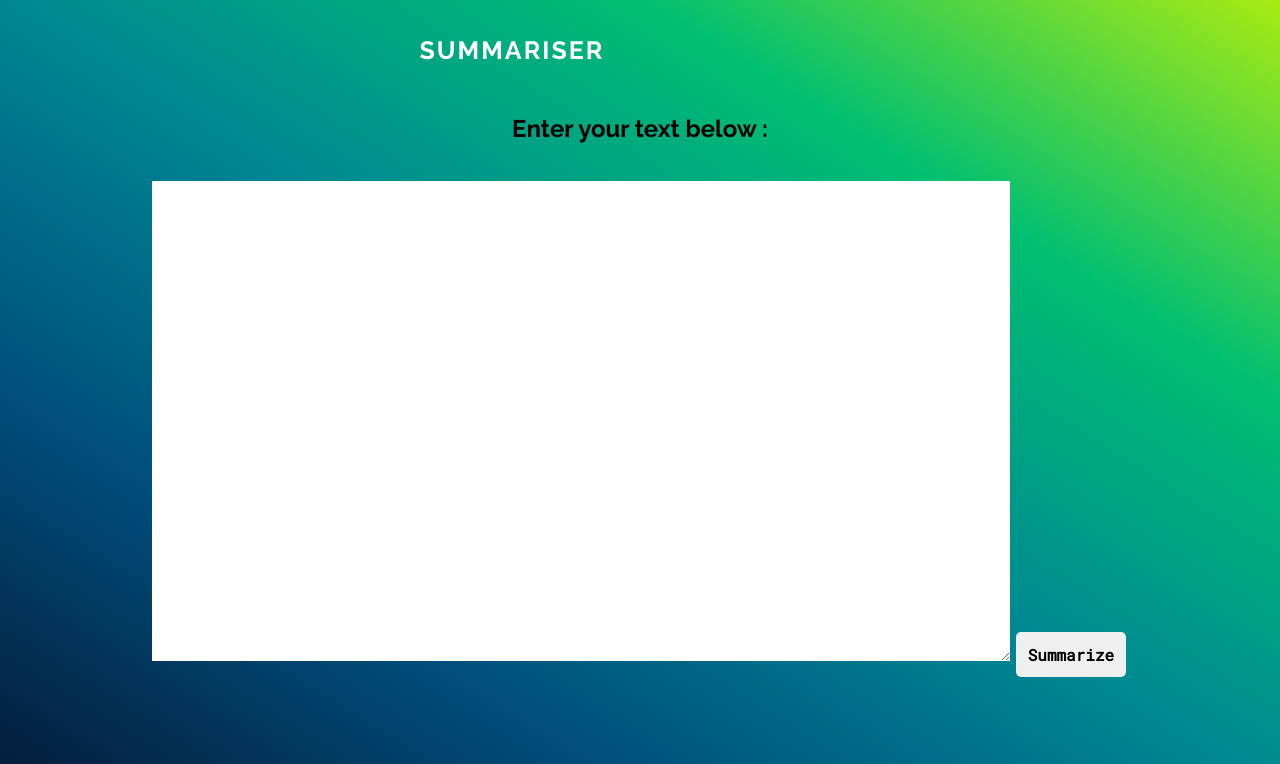
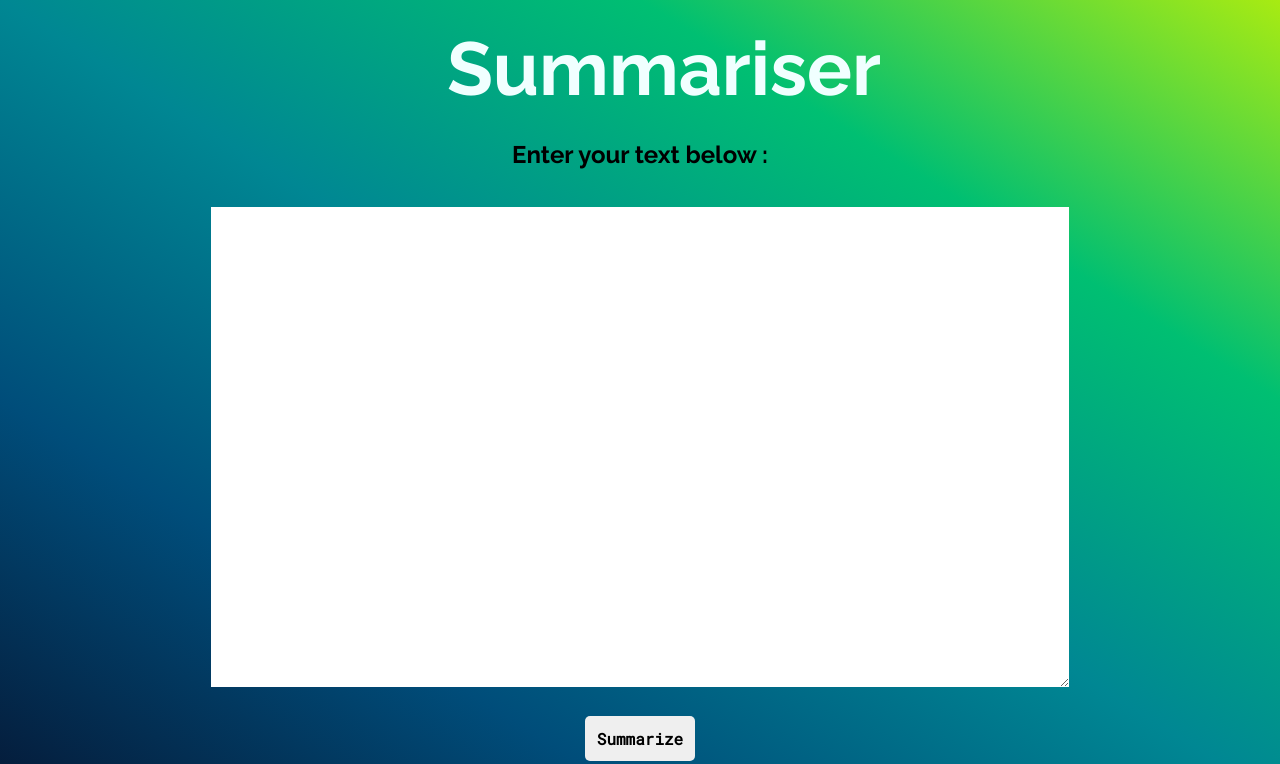
Before and after one commit to Roshni-Patil/Summariser, a Flask app: page /home in a window 1280 px wide; the page is wider, and only the part inside the window is pictured. Shown: the top 764 px of that part. Run offline with Flask 2, Linux system fonts and the light colour scheme.

Commit message:
minor changes

```diff
--- a/app.py
+++ b/app.py
@@ -1,12 +1,8 @@
-
 import spacy
 from spacy.lang.en.stop_words import STOP_WORDS
 from string import punctuation
 from heapq import nlargest
 from flask import Flask , render_template , request
-
-
-
 
 app = Flask("Text_summarizer")
 
@@ -66,4 +62,4 @@ def prediction():
 
         # print(summarise(text))
 
-app.run(host="192.168.43.54" , port=8080, debug=True)
+app.run(host="localhost" , port=8080)
--- a/static/style.css
+++ b/static/style.css
@@ -8,29 +8,9 @@ body{
   height: 100vh;
   font-family: 'Comfortaa', cursive;
 }
-.typewriter{
-  float: right;
-  margin-top: 170px;
-}
-
-.typewriter-text
-{
-  display: inline-block;
-  overflow: hidden;
-  letter-spacing: 2px;
-  animation: typing 10s steps(5, end), blink 1s step-end infinite;
-  white-space: nowrap;
-  font-size: 20px;
-  box-sizing: border-box;
-  text-transform: uppercase;
-  font-size: 25px;
-  text-align: center;
-  padding-bottom: 6px;
-  color: white;
 
 
 
-}
 
 @keyframes typing {
   from {
@@ -53,7 +33,7 @@ body{
     margin:auto;
     width: 100%;
     font-family: 'Raleway', sans-serif;
-    color:black;
+    color:azure;
     font-size: 50px;
     font-weight: bold;
     text-align:center;
@@ -74,6 +54,21 @@ body{
      border-collapse: collapse;
      /* border-style:green; */
    }
+.output{
+    padding-top: 3px;
+    /* width: 850px; */
+    width: 100%;
+    /* border: 5px solid gray; */
+    margin:auto;
+    /* border-collapse: collapse; */
+    font-family: Calibri;
+    font-style: normal;
+    font-weight: bold;
+    text-align:center;
+    font-family: 'Raleway', sans-serif;
+    border-collapse: collapse;
+    /* border-style:green; */
+  }
    .input-text{
      /* padding-bottom: 5px; */
      font-size: 20px;
--- a/templates/index.html
+++ b/templates/index.html
@@ -16,8 +16,8 @@
 </head>
 <body>
 
-	<div class="welcome typewriter-text">
-        <h3 class="typewriter-text">Summariser</h3>
+	<div class="welcome ">
+        <h2 style="color: azure;">Summariser</h2>
 	</div>
 
     <div class="userinput">
@@ -25,7 +25,7 @@
         <br><br>
         <form action='/process' method="post">
             <div class="input">
-                <textarea class='input-text' id="tutorial" name="z1" rows="20" cols="70" ></textarea>
+                <textarea class='input-text' id="tutorial" name="z1" rows="20" cols="70" ></textarea><br>
                 <button class="button" type="Summarize" >Summarize</button>
             </div>
 
--- a/templates/output.html
+++ b/templates/output.html
@@ -23,12 +23,12 @@
         <br>
 	</div>
 
-    <div class="userinput">
+    <div class="output">
         <h2>Summary for the text provided</h2>
         <br><br>
 
-            <div class="input">
-                <p class="summ" style="font-family: 'Comfortaa', cursive; font-size:20px; padding-top: 20px; word-spacing: 3px; font-weight: bold;" >{{ summary }}</p>
+            <div class="input" style="padding-left: 30px; padding-right: 30px; ">
+                <p class="summ" style="font-family: 'Comfortaa', cursive; font-size:20px; padding-top: 20px; word-spacing: 3px; font-weight: bold; color: #ffff; line-height: 30px;" >{{ summary }}</p>
                 <br><br><br>
 
                 <p align="center"><a href=home ><button class=button style="width: 90px;" >Back</button></a></p>
```
